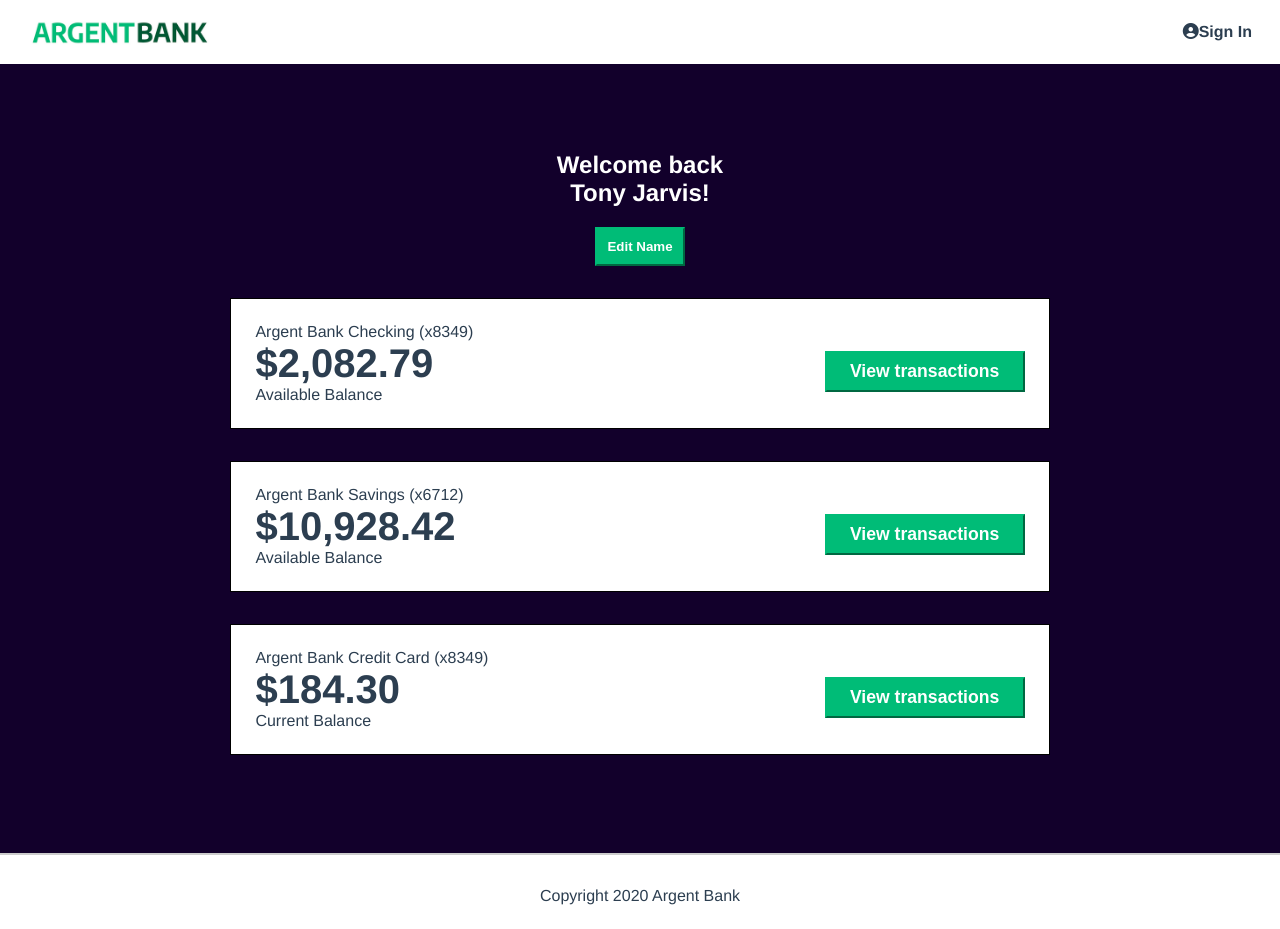
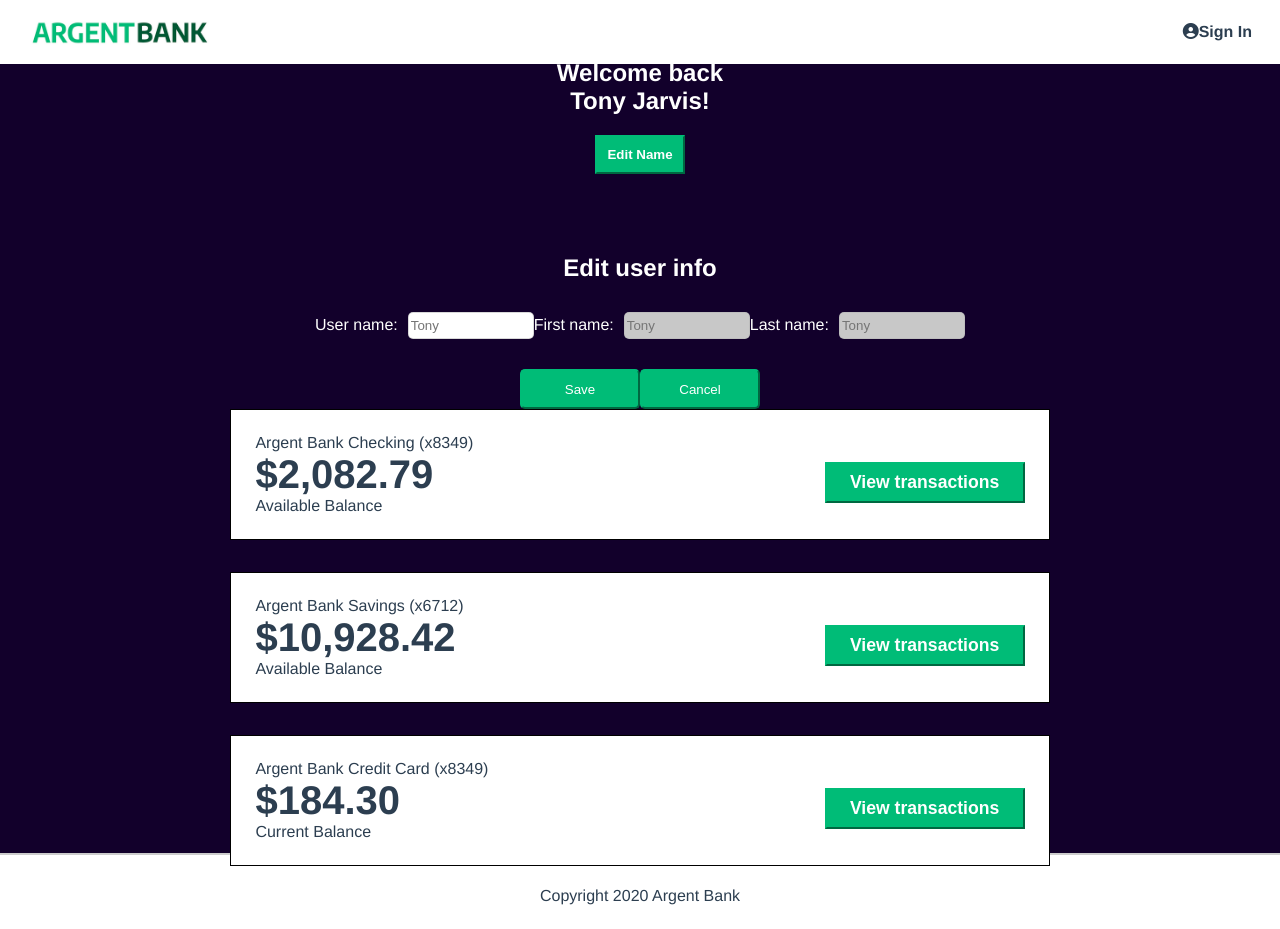
Before and after one commit to Guillaume-lalib/p11-openclassroom, a React app in the folder frontend/: page /profile/1 in a window 1280 px wide. Both pictures are taken after a click on the button "Edit Name". Built offline with nearby package versions, Linux system fonts and the light colour scheme.

Commit message:
update edit profil

```diff
--- /dev/null
+++ b/frontend/src/components/Edit/ModalEdit.js
@@ -0,0 +1,36 @@
+import React from 'react';
+
+const ModalEdit = ({ show, setShow }) => {
+  const content = show && (
+    <section className="edit-user-info">
+      <h2>Edit user info</h2>
+      <div className="user-info">
+        <form action="">
+          <label>
+            User name:
+            <input
+              className="bg-white"
+              name="user-name"
+              type="text"
+              placeholder="Tony"
+            ></input>
+          </label>
+          <label>
+            First name:
+            <input name="first-name" type="text" placeholder="Tony"></input>
+          </label>
+          <label>
+            Last name:
+            <input name="last-name" type="text" placeholder="Tony"></input>
+          </label>
+        </form>
+      </div>
+      <div className="btn-edit">
+        <button>Save</button>
+        <button onClick={() => setShow(false)}>Cancel</button>
+      </div>
+    </section>
+  );
+  return content;
+};
+export default ModalEdit;
--- a/frontend/src/components/Edit/UserEdit.js
+++ b/frontend/src/components/Edit/UserEdit.js
@@ -1,6 +1,7 @@
-import React from 'react';
-
+import React, { useState } from 'react';
+import Modal from './ModalEdit';
 const UserEdit = () => {
+  const [show, setShow] = useState(false);
   return (
     <section className="edit-profil">
       <div className="header">
@@ -9,29 +10,11 @@
           <br />
           Tony Jarvis!
         </h1>
-        <button className="edit-button">Edit Name</button>
+        <button onClick={() => setShow(true)} className="edit-button">
+          Edit Name
+        </button>
       </div>
-      {/* <section className="edit-user-info">
-        <h2>Edit user info</h2>
-        <div className="user-info">
-          <label>
-            User name:
-            <input name="user-name" type="text" placeholder="Tony"></input>
-          </label>
-          <label>
-            First name:
-            <input name="first-name" type="text" placeholder="Tony"></input>
-          </label>
-          <label>
-            Last name:
-            <input name="last-name" type="text" placeholder="Tony"></input>
-          </label>
-        </div>
-        <div className="btn-edit">
-          <button>Save</button>
-          <button>Cancel</button>
-        </div>
-      </section> */}
+      <Modal show={show} setShow={setShow} />
     </section>
   );
 };
--- a/frontend/src/index.css
+++ b/frontend/src/index.css
@@ -297,11 +297,16 @@
   border-radius: 5px;
   width: 120px;
   height: 40px;
+  cursor: pointer;
+}
+
+.bg-white {
+  background: white !important;
 }
 
 .header {
   color: #fff;
-  margin-bottom: 2rem;
+  margin: 40px 0px 80px 0px;
 }
 
 .transaction-button {
```
